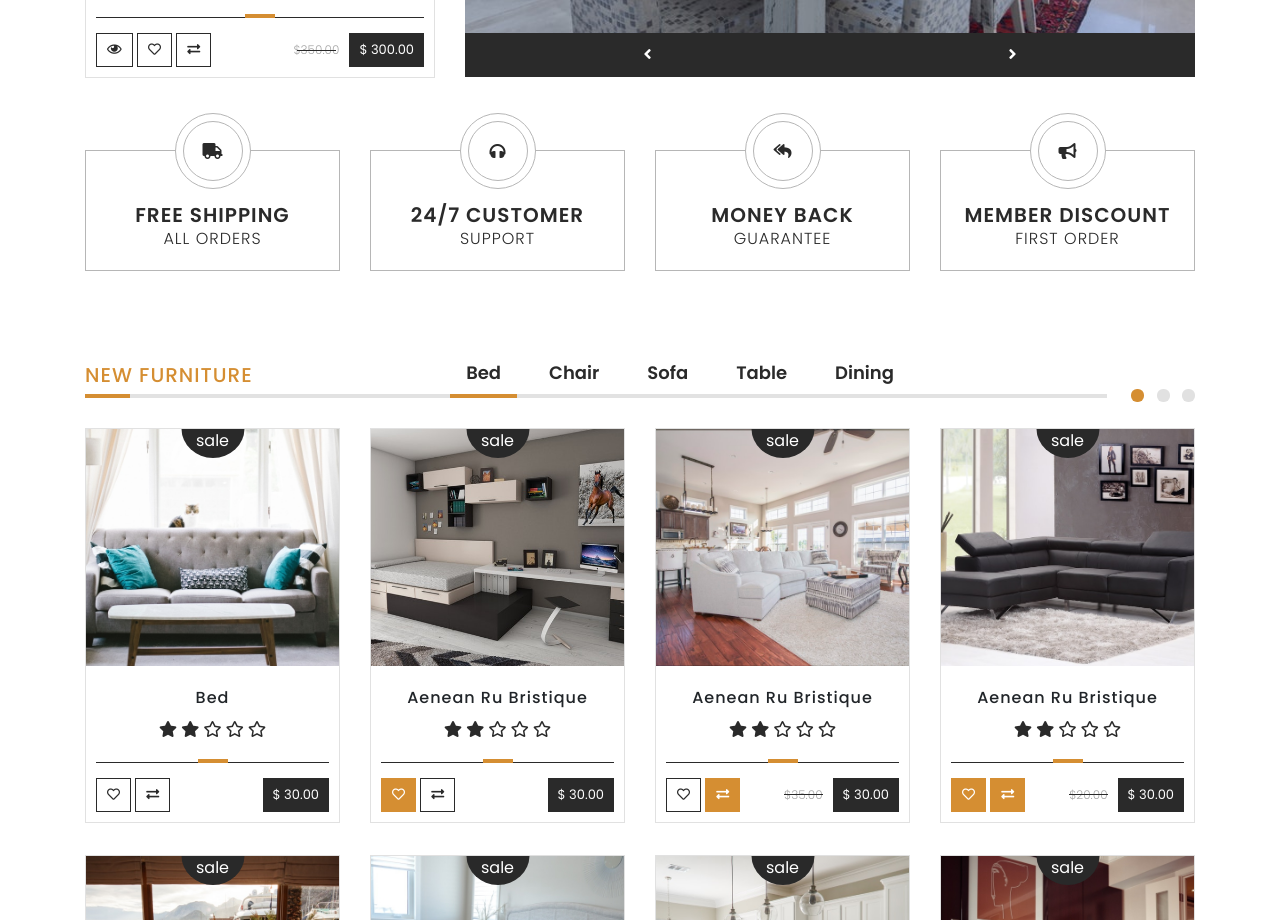
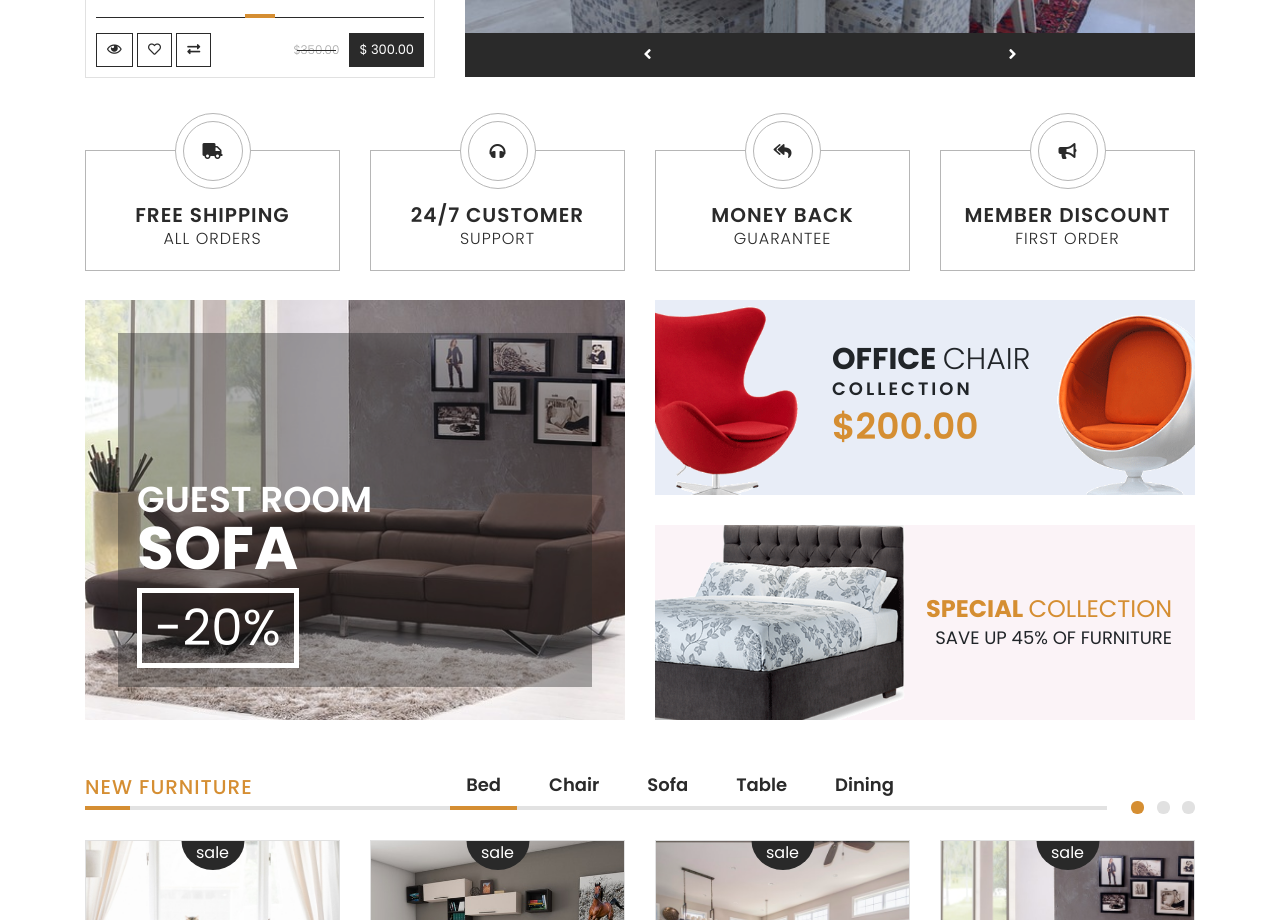
Before and after one commit to mateuszwrobel/wdp-1809-01, a website: page src/index.html in a window 1280 px wide. Shown: the part 693-1613 px from the top of the page. Drawn offline with nearby package versions, Linux system fonts and the light colour scheme; files that its build step writes are made by us from their sources; files whose address does not match are found by name.

Commit message:
Add deals section

```diff
--- a/src/index.html
+++ b/src/index.html
@@ -228,6 +228,34 @@
               <p>First order</p>
             </div>
           </a>
+        </div>
+      </div>
+    </div>
+  </div>
+  <div class="section--deals">
+    <div class="container">
+      <div class="row">
+        <div class="col-6">
+          <div class="left-side">
+            <div class="text-container">
+              <span class="regular">Guest room</span>
+              <span class="big">Sofa</span>
+              <span class="discount">-20%</span>
+            </div>
+          </div>
+        </div>
+        <div class="col-6">
+          <div class="right-side">
+            <div class="top">
+              <span class="big"><span class="bold">Office </span>chair</span>
+              <span class="small">Collection</span>
+              <span class="price">$200.00</span>
+            </div>
+              <div class="bottom">
+                <span class="big"><span class="bold">Special </span>collection</span>
+                <span class="small">Save up 45% of furniture</span>
+            </div>
+          </div>
         </div>
       </div>
     </div>
--- /dev/null
+++ b/src/sass/components/_section--deals.scss
@@ -0,0 +1,119 @@
+.section--deals {
+  margin-bottom: 2.7rem;
+  text-transform: uppercase;
+
+  .left-side {
+    height: 420px;
+    padding: 33px;
+    color: #ffffff;
+
+    background: {
+      color: #6a6a6a;
+      image: url('../images/deals/deals_sofa.jpg');
+      size: cover;
+      position: center;
+      repeat: no-repeat;
+    }
+
+    .text-container {
+      display: flex;
+      flex-direction: column;
+      justify-content: flex-end;
+      align-items: flex-start;
+      padding: 19px;
+      width: 100%;
+      height: 100%;
+      background-color: rgba(42,42,42,.4);
+
+      .regular {
+        font-size: 36px;
+        font-weight: 600;
+        line-height: 36px;
+      }
+
+      .big {
+        font-size: 60px;
+        font-weight: 700;
+        line-height: 60px;
+      }
+
+      .discount {
+        border: 5px solid #ffffff;
+        margin-top: 10px;
+        padding: 0 13px;
+        font-size: 50px;
+        line-height: 70px;
+      }
+    }
+  }
+
+  .right-side {
+    .top, .bottom {
+      display: flex;
+      flex-direction: column;
+      justify-content: center;
+    }
+
+    .bold {
+      font-weight: 700;
+    }
+
+    .top {
+      height: 195px;
+      margin-bottom: 30px;
+      padding: 30px 30px 30px 177px;
+
+      background: {
+        color: #e8edf7;
+        image: url('../images/deals/deals_chairs.png');
+        size: cover;
+        position: center;
+        repeat: no-repeat;
+      }
+
+      .big {
+        font-size: 30px;
+        font-weight: 300;
+        line-height: 32px;
+      }
+
+      .small {
+        font-size: 18px;
+        font-weight: 600;
+        letter-spacing: 3px;
+      }
+
+      .price {
+        font-size: 36px;
+        font-weight: 600;
+        line-height: 50px;
+        color: $primary;
+      }
+    }
+
+    .bottom {
+      height: 195px;
+      align-items: flex-end;
+      padding: 23px;
+
+      background: {
+        color: #fbf3f7;
+        image: url('../images/deals/deals_bed.png');
+        size: cover;
+        position: center;
+        repeat: no-repeat;
+      }
+
+      .big {
+        font-size: 24px;
+        font-size: 200;
+        line-height: 30px;
+        color: $primary;
+      }
+
+      .small {
+        font-size: 18px;
+      }
+    }
+  }
+}
--- a/src/sass/components/_section--features.scss
+++ b/src/sass/components/_section--features.scss
@@ -1,3 +1,3 @@
 .section--features {
-  padding-bottom: 5rem;
+  padding-bottom: 1.8rem;
 }
--- a/src/sass/style.scss
+++ b/src/sass/style.scss
@@ -25,6 +25,7 @@
 
 @import "components/section--features";
 @import "components/section--products";
+@import "components/section--deals";
 
 body {
   font-family: 'Poppins', sans-serif;
```
Also changed, not shown: src/images/deals/deals_bed.png (added), src/images/deals/deals_chairs.png (added), src/images/deals/deals_sofa.jpg (added).
